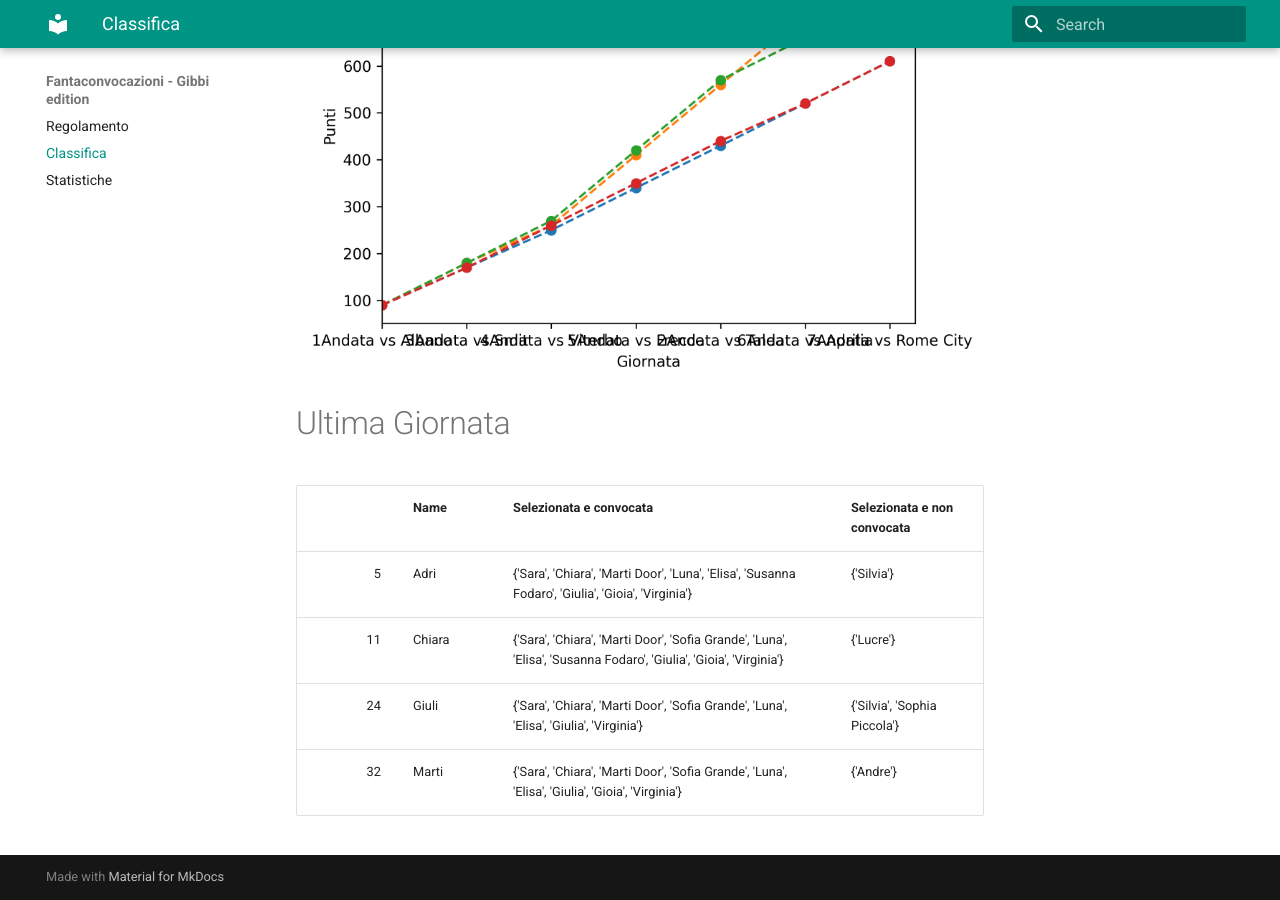
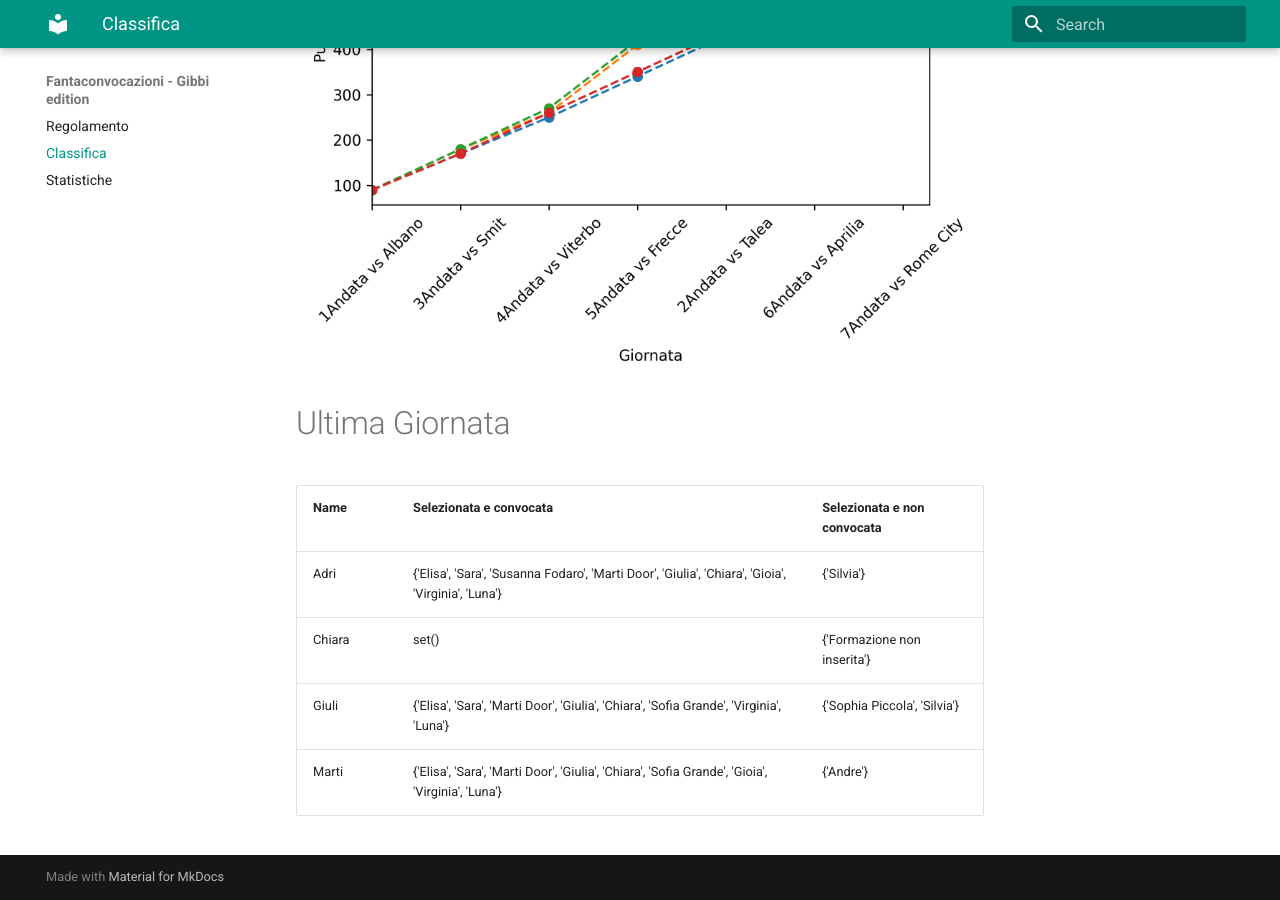
Before and after one commit to martinig94/fantagibbi, an MkDocs documentation site: the page built from docs/Classifica.md, in a window 1280 px wide and 900 px high, scrolled down 699 px. Built offline with MkDocs 1.6.1 and Material for MkDocs 9.7.7, drawn with Linux system fonts in a browser that asks for light colours.

Commit message:
feat: label plot

```diff
--- a/data_utils.py
+++ b/data_utils.py
@@ -110,4 +110,5 @@ def plot_trend_points(df):
     ax.set_xlabel("Giornata")
     ax.set_ylabel("Punti")
     ax.legend(loc='best')
+    plt.tight_layout()
     plt.savefig("docs/images/trend_points.png", dpi=300)
--- a/docs/Classifica.md
+++ b/docs/Classifica.md
@@ -15,10 +15,10 @@
 
 # Ultima Giornata
 <!-- START_TABLE CORRECT -->
-|    | Name   | Selezionata e convocata                                                                                            | Selezionata e non convocata   |
-|---:|:-------|:-------------------------------------------------------------------------------------------------------------------|:------------------------------|
-|  5 | Adri   | {'Sara', 'Chiara', 'Marti Door', 'Luna', 'Elisa', 'Susanna Fodaro', 'Giulia', 'Gioia', 'Virginia'}                 | {'Silvia'}                    |
-| 11 | Chiara | {'Sara', 'Chiara', 'Marti Door', 'Sofia Grande', 'Luna', 'Elisa', 'Susanna Fodaro', 'Giulia', 'Gioia', 'Virginia'} | {'Lucre'}                     |
-| 24 | Giuli  | {'Sara', 'Chiara', 'Marti Door', 'Sofia Grande', 'Luna', 'Elisa', 'Giulia', 'Virginia'}                            | {'Silvia', 'Sophia Piccola'}  |
-| 32 | Marti  | {'Sara', 'Chiara', 'Marti Door', 'Sofia Grande', 'Luna', 'Elisa', 'Giulia', 'Gioia', 'Virginia'}                   | {'Andre'}                     |
+| Name   | Selezionata e convocata                                                                            | Selezionata e non convocata   |
+|:-------|:---------------------------------------------------------------------------------------------------|:------------------------------|
+| Adri   | {'Elisa', 'Sara', 'Susanna Fodaro', 'Marti Door', 'Giulia', 'Chiara', 'Gioia', 'Virginia', 'Luna'} | {'Silvia'}                    |
+| Chiara | set()                                                                                              | {'Formazione non inserita'}   |
+| Giuli  | {'Elisa', 'Sara', 'Marti Door', 'Giulia', 'Chiara', 'Sofia Grande', 'Virginia', 'Luna'}            | {'Sophia Piccola', 'Silvia'}  |
+| Marti  | {'Elisa', 'Sara', 'Marti Door', 'Giulia', 'Chiara', 'Sofia Grande', 'Gioia', 'Virginia', 'Luna'}   | {'Andre'}                     |
 <!-- END_TABLE CORRECT -->
--- a/docs/data/ranking.csv
+++ b/docs/data/ranking.csv
@@ -1,5 +1,5 @@
 Name,point
-Chiara,860
 Giuli,740
+Chiara,710
 Adri,610
 Marti,610
--- a/main.py
+++ b/main.py
@@ -15,6 +15,7 @@ markdown_table = df_ranking.to_markdown()
 update_table_in_file("docs/Classifica.md", markdown_table=markdown_table, suffix="RANKING")
 last_pick = df.groupby("Name", as_index=False)["Timestamp"].max()
 markdown_table_selected = df.loc[~(df["Name"]=="Coach")&(df["Timestamp"].isin(last_pick["Timestamp"])), ["Name", "Selezionata e convocata", "Selezionata e non convocata"]]
+markdown_table_selected.set_index("Name", inplace=True)
 markdown_table_selected = markdown_table_selected.to_markdown()
 update_table_in_file("docs/Classifica.md", markdown_table=markdown_table_selected, suffix="CORRECT")
 plot_most_selected_coach(df=df, save=True)
```
Also changed, not shown: other parts of docs/Classifica.md (+1 -1 lines), docs/images/most_selected_coach.png, docs/images/most_selected_players.png, docs/images/trend_points.png.
